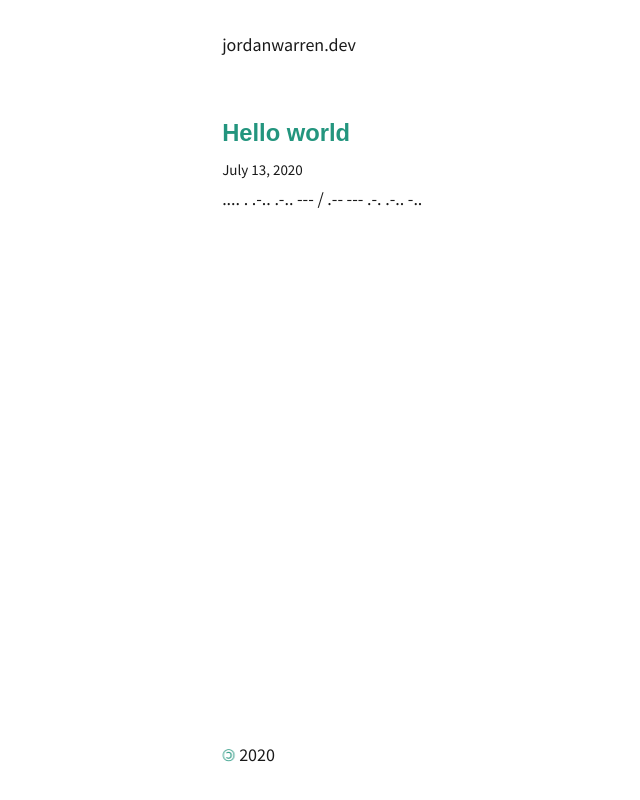
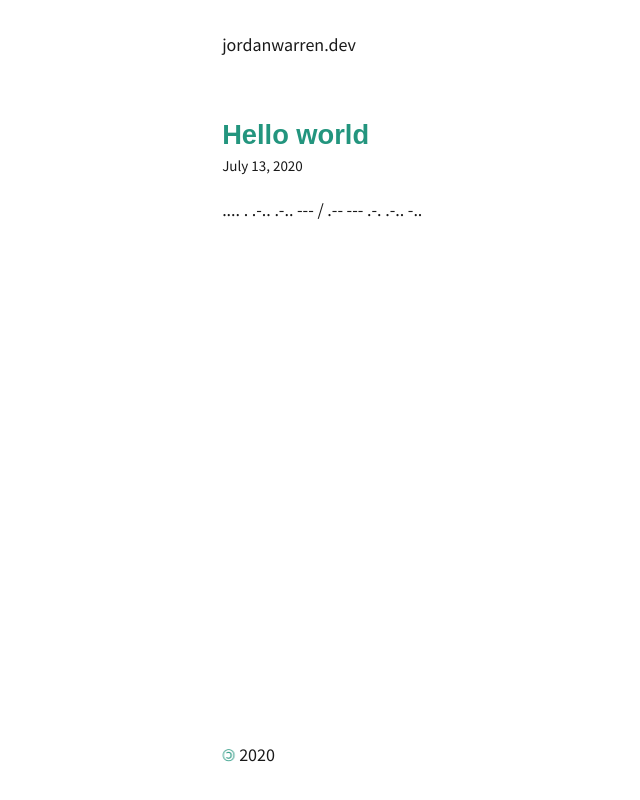
Before and after one commit to atratum/jordanwarren.dev, a Gatsby site: page / in a window 1280 px wide. Shown: the whole page, without its empty margins (73-713 px from the left). Built offline with nearby package versions, Linux system fonts and the light colour scheme; Gatsby itself is replaced by a stand-in of ours; some packages are replaced by stand-ins of ours; a web font is replaced by a local one.

Commit message:
Remove legacy logic and amend formatting

```diff
--- a/src/pages/index.js
+++ b/src/pages/index.js
@@ -5,27 +5,27 @@ import Layout from "../components/layout"
 import SEO from "../components/seo"
 import { rhythm } from "../utils/typography"
 
-const BlogIndex = ({ data, location }) => {
+const BlogIndex = ({ data }) => {
   const siteTitle = data.site.siteMetadata.title
   const posts = data.allMarkdownRemark.edges
 
   return (
-    <Layout location={location} title={siteTitle}>
+    <Layout title={siteTitle}>
       <SEO title="All posts" />
       {posts.map(({ node }) => {
         const title = node.frontmatter.title || node.fields.slug
         return (
           <article key={node.fields.slug}>
-            <header>
-              <h3
-                style={{
-                  marginBottom: rhythm(1 / 4),
-                }}
-              >
+            <header style={{
+              marginBottom: rhythm(.5)
+            }}>
+              <h2 style={{
+                marginBottom: 0,
+              }}>
                 <Link style={{ boxShadow: `none` }} to={node.fields.slug}>
                   {title}
                 </Link>
-              </h3>
+              </h2>
               <small>{node.frontmatter.date}</small>
             </header>
             <section>
```
